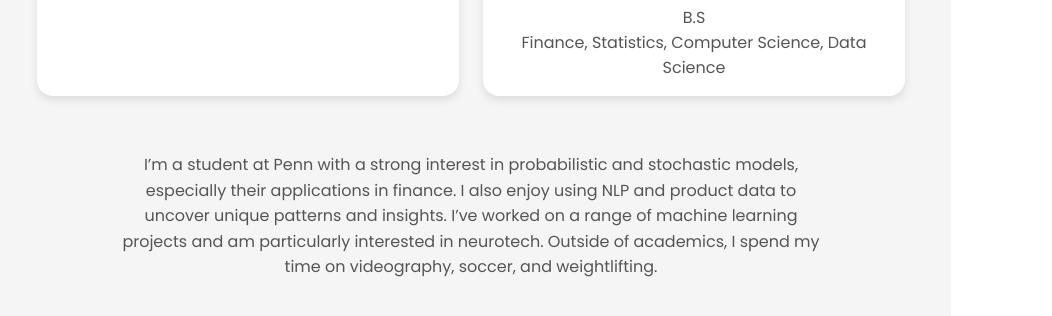
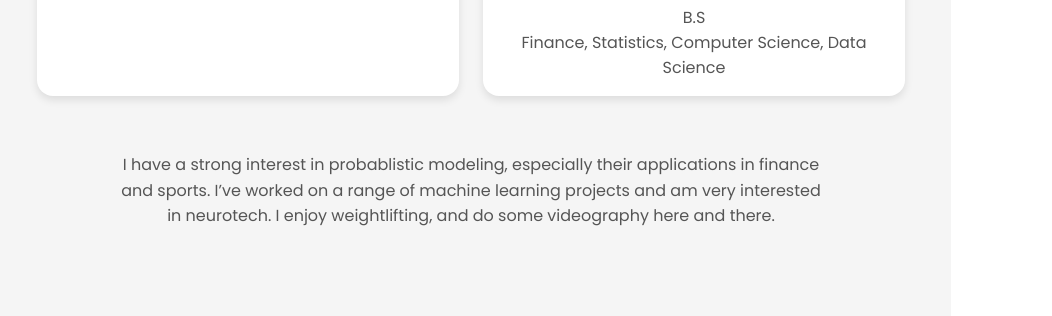
Before and after one commit to jeremycalcarian/html-css-js-portfolio, a plain HTML site: page index.html in a window 1280 px wide. Shown: the part 1152-1468 px from the top of the page, without its empty margins (169-1221 px from the left). Drawn offline with nearby package versions, Linux system fonts and the light colour scheme; animation ran at ten frames a second.

Commit message:
minor home-page edits

```diff
--- a/index.html
+++ b/index.html
@@ -55,7 +55,6 @@
             <h1 class="title">
                 <span id="animated-text"></span>
             </h1>
-            <p class="section__text__p2">Student at the University of Pennsylvania</p>
             <div class="btn-container">
                 <button
                     class="btn btn-color-1"
@@ -99,11 +98,8 @@
           <!-- About text -->
           <div class="about-description">
             <p>
-              I’m a student at Penn with a strong interest in probabilistic and stochastic models,
-              especially their applications in finance. I also enjoy using NLP and product data to
-              uncover unique patterns and insights. I’ve worked on a range of machine learning
-              projects and am particularly interested in neurotech. Outside of academics, I spend
-              my time on videography, soccer, and weightlifting.
+              I have a strong interest in probablistic modeling, especially their applications in finance and sports.
+              I’ve worked on a range of machine learning projects and am very interested in neurotech. I enjoy weightlifting, and do some videography here and there.
             </p>
           </div>
         </div>
```
